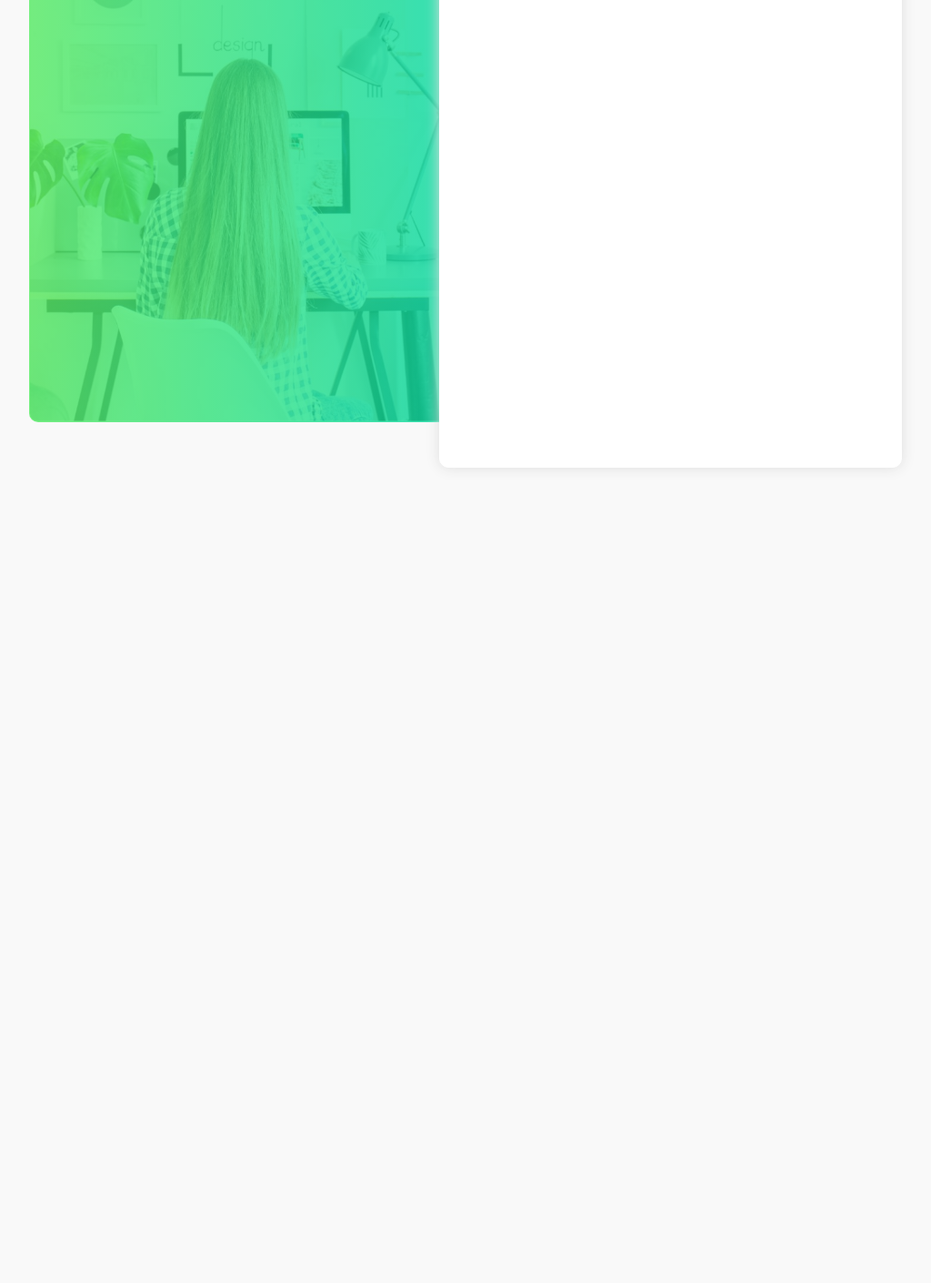
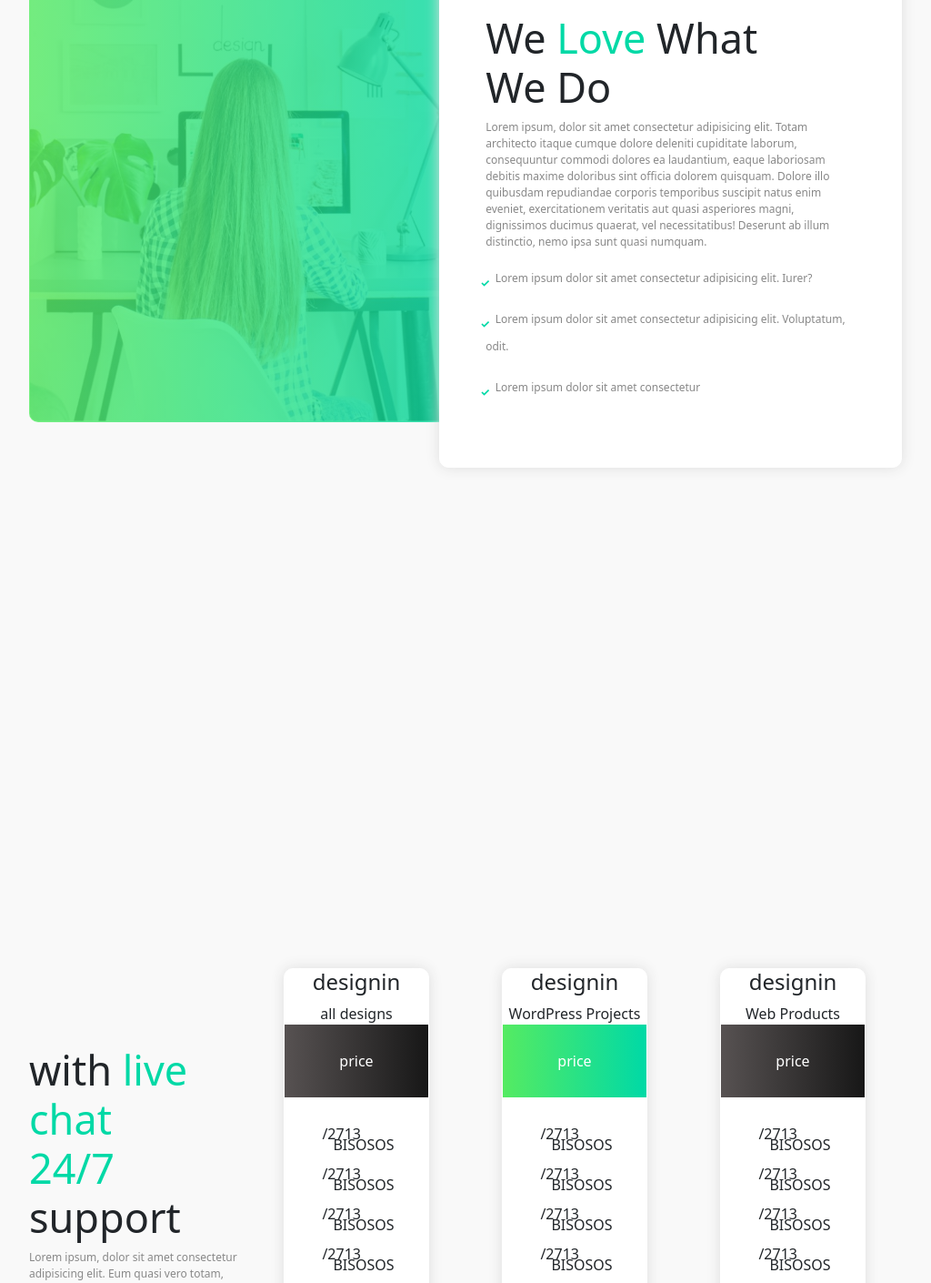
Before and after one commit to carlo-ddm/proj-html-vuejs, a Vue app: page / in a window 1280 px wide. Shown: the part 3980-5390 px from the top of the page at 91% size, without its empty margins (128-1152 px from the left). Built offline with nearby package versions, Linux system fonts and the light colour scheme.

Commit message:
salvataggio

```diff
--- a/src/components/MainComp.vue
+++ b/src/components/MainComp.vue
@@ -108,7 +108,15 @@
       </div>
       <div class="custom_container over w-100">
         <div>
-          <h1>text</h1>
+          <h1>we <span>love</span> what <br> we do </h1>
+          <p>
+            Lorem ipsum, dolor sit amet consectetur adipisicing elit. Totam architecto itaque cumque dolore deleniti cupiditate laborum, consequuntur commodi dolores ea laudantium, eaque laboriosam debitis maxime doloribus sint officia dolorem quisquam. Dolore illo quibusdam repudiandae corporis temporibus suscipit natus enim eveniet, exercitationem veritatis aut quasi asperiores magni, dignissimos ducimus quaerat, vel necessitatibus! Deserunt ab illum distinctio, nemo ipsa sunt quasi numquam.
+          </p>
+          <ul class="p-0">
+            <li>Lorem ipsum dolor sit amet consectetur adipisicing elit. Iurer?</li>
+            <li>Lorem ipsum dolor sit amet consectetur adipisicing elit. Voluptatum, odit.</li>
+            <li>Lorem ipsum dolor sit amet consectetur </li>
+          </ul>
         </div>
       </div>
     </div>
@@ -118,7 +126,7 @@
       <div class="cdd_container d-flex justify-content-between">
         <div class="cdd-card d-flex flex-column justify-content-center">
           <h1>
-            ciao ciao ciao ciao
+            with <span>live chat <br> 24/7 </span> support
           </h1>
           <p>Lorem ipsum, dolor sit amet consectetur adipisicing elit. Eum quasi vero totam, velit ullam hic eveniet est. Cum nobis aut quos in fugit nulla accusantium, unde neque harum impedit quia?</p>
         </div>
@@ -126,7 +134,7 @@
           <div class="cdd-box">
             <h4>designin</h4>
             <span>all designs</span>
-            <div class="price d-flex justify-content-center align-items-center">price</div>
+            <div class="price-black d-flex justify-content-center align-items-center">price</div>
             <ul class="p-0">
               <li>bisosos</li>
               <li>bisosos</li>
@@ -140,7 +148,7 @@
           <div class="cdd-box">
             <h4>designin</h4>
             <span>WordPress Projects</span>
-            <div class="price d-flex justify-content-center align-items-center">price</div>
+            <div class="price-green d-flex justify-content-center align-items-center">price</div>
             <ul class="p-0">
               <li>bisosos</li>
               <li>bisosos</li>
@@ -154,7 +162,7 @@
           <div class="cdd-box">
             <h4>designin</h4>
             <span>Web Products</span>
-            <div class="price d-flex justify-content-center align-items-center">
+            <div class="price-black d-flex justify-content-center align-items-center">
               <span>price</span>
             </div>
             <ul class="p-0">
@@ -445,7 +453,7 @@ export default {
   width: 100%;
   background-color: #F9F9F9;
   .top {
-    padding: 200px 0;
+    padding: 200px 0 0;
     .custom_container {
       .green {
         @include grad;
@@ -472,49 +480,59 @@ export default {
       div {
         width: 53%;
         height: 600px;
+        padding: 100px 50px;
         border: 1px solid #FFFFFF;
         border-radius: 10px;
         background-color: white;
         box-shadow: 0 0 15px #dedede;
+        h1 {
+          font-size: 45px;
+          font-weight: 300;
+          text-transform: capitalize;
+          span {
+            color: $primary-color;
+          }
+        }
+        p, ul {
+          @include paragr
+        }
+        ul {
+          list-style: none;
+          li {
+            margin: 15px 0;
+            line-height: 30px;
+            &::before {
+              content:'\2713';
+              color: $primary-color;
+              font-weight: bold;
+              position: relative;
+              top: 5px;
+              right: 6px;
+            }
+          }
+        }
       }
     }
-    // .col-6.colonna-sinistra {
-    //   div {
-    //     width: 100%;
-    //     height: 400px;
-    //     border: 1px solid black;
-    //   }
-
-    // }
-
-
-    // .green-overlay {
-    //   @include grad;
-    //   border-radius: 20px;
-    //   img.long-hair {
-    //     width: 710px;
-    //     border-radius: 20px;
-    //     opacity: 0.2;
-    //   }
-    // }
-    // .custom_container {
-    //   position: absolute;
-    //   left: 648px;
-    //   bottom: 145px;
-    //   width: 700px;
-    //   height: 473.328px;
-
-    //   background-color: white;
-
-    // }
-
-
   }
 
   .bottom {
-    padding: 150px 0;
     .cdd_container {
-      height: 400px;
+      padding: 0 0 180px;
+
+      h1 {
+        font-size: 45px;
+        font-weight: 300;
+
+        span {
+          color: $primary-color;
+        }
+      }
+
+      p {
+        @include paragr
+      }
+
+
 
       .cdd-card {
         flex-basis: calc(100% / 4);
@@ -525,14 +543,21 @@ export default {
 
         .cdd-box {
           text-align: center;
-          border: 1px solid black;
-          height: 100%;
+          border: 1px solid #FFFFFF;
           border-radius: 10px;
-
-          .price {
-            height: 60px;
-            border: 1px solid black;
-            background-color: gold;
+          background-color: white;
+          box-shadow: 0 0 15px #dedede;
+          height: 500px;
+          border-radius: 10px;
+          .price-black {
+            width: 100%;
+            height: 80px;
+            @include black-grad
+          }
+          .price-green {
+            width: 100%;
+            height: 80px;
+            @include grad
           }
 
           ul {
@@ -546,7 +571,6 @@ export default {
                 display: inline-block;
                 width: 12px;
                 height: 12px;
-                // background-image: url(img/chevron-down-solid.svg);
                 background-position: center;
                 line-height: 1px;
                 margin-left: 4px;
@@ -555,6 +579,7 @@ export default {
           }
         }
       }
+
     }
   }
 
```
